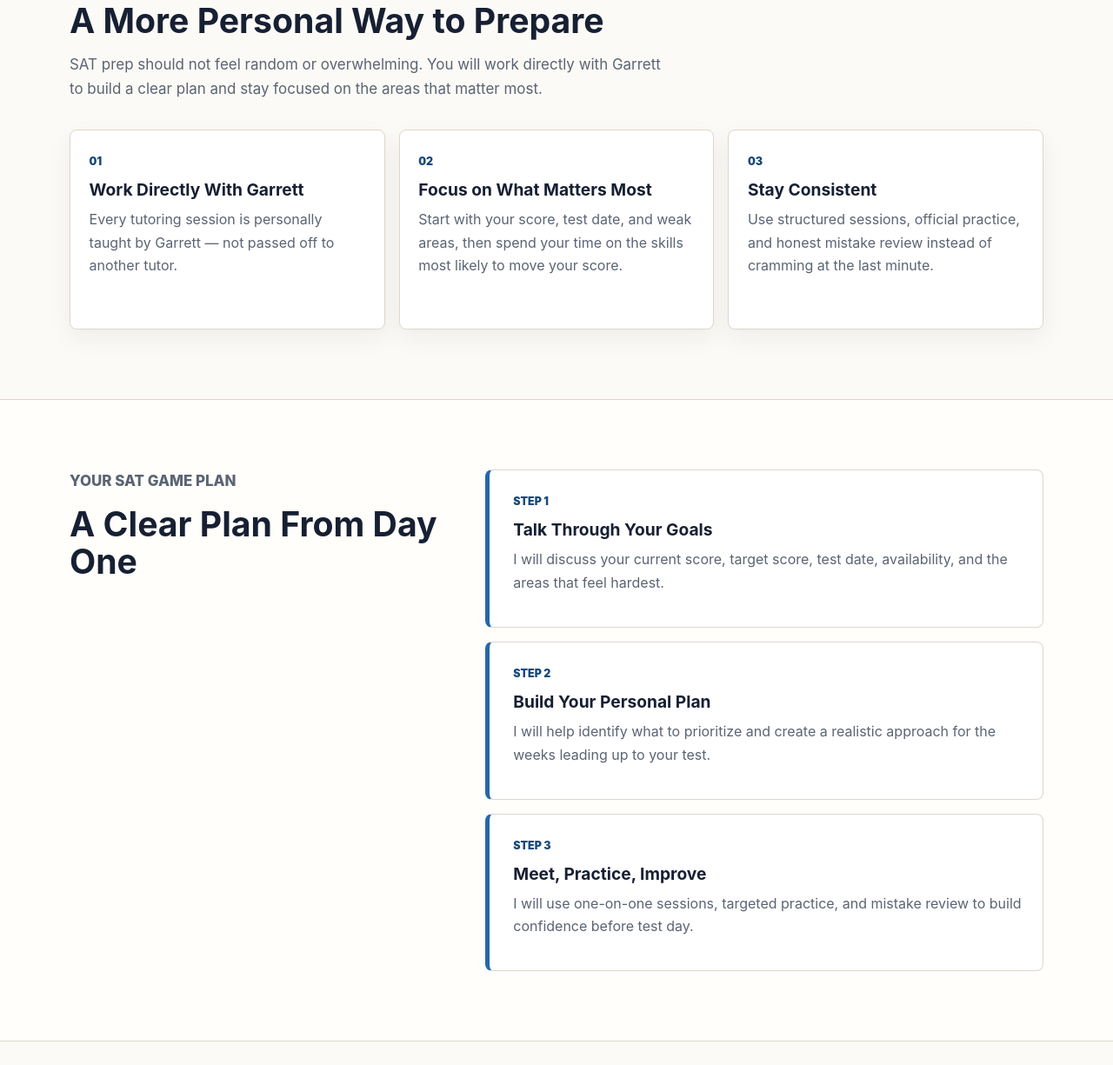
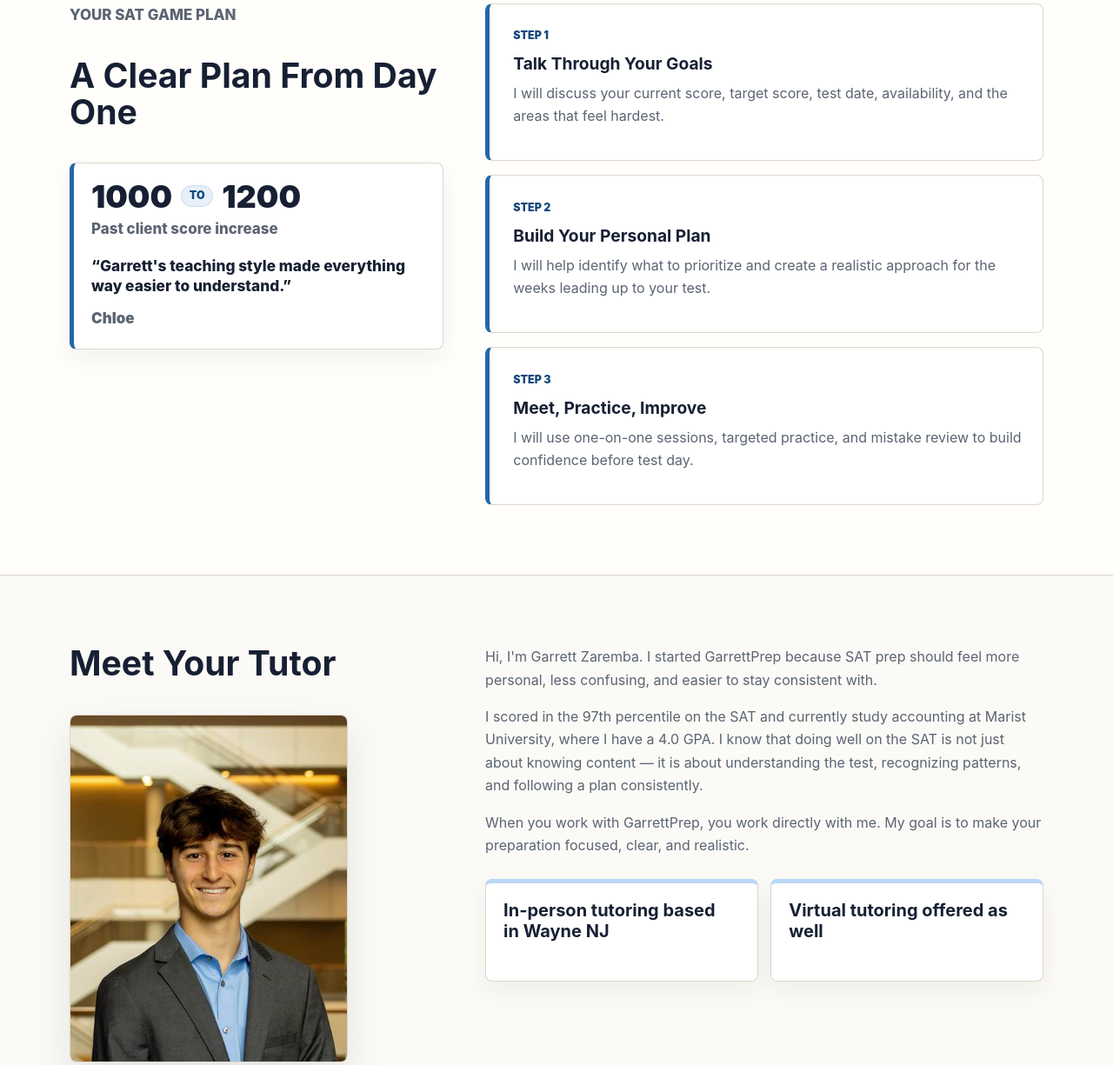
Before and after one commit to Garrettzar/garrettprepsolo-site, a plain HTML site: page index.html in a window 1280 px wide. Shown: the part 800-2025 px from the top of the page at 87% size. Drawn offline with Linux system fonts and the light colour scheme.

Commit message:
refine GarrettPrep landing page sections

```diff
--- a/index.html
+++ b/index.html
@@ -4,7 +4,7 @@
     <meta charset="utf-8">
     <meta name="viewport" content="width=device-width, initial-scale=1">
     <title>SAT Tutoring in Wayne, NJ | GarrettPrep</title>
-    <meta name="description" content="One-on-one SAT tutoring with Garrett Zaremba. Personalized virtual SAT prep for Wayne-area students. $55 per hour.">
+    <meta name="description" content="One-on-one SAT tutoring with Garrett Zaremba. Personalized in-person and virtual SAT prep for Wayne-area students. $55 per hour.">
     <link rel="icon" href="assets/favicon.svg" type="image/svg+xml">
     <link rel="preload" as="image" href="assets/garrett-zaremba-sat-tutor.jpg">
     <link rel="stylesheet" href="styles.css">
@@ -38,14 +38,14 @@
       <section class="hero section" id="top">
         <div class="section-shell hero-grid">
           <div class="hero-copy">
-            <p class="eyebrow">SAT TUTORING &bull; WAYNE, NJ &bull; VIRTUAL</p>
+            <p class="eyebrow">SAT TUTORING &bull; WAYNE, NJ &bull; IN-PERSON + VIRTUAL</p>
             <h1>One-on-One SAT Tutoring With <span class="marker-word">Garrett</span></h1>
             <p class="lead">Build a clear SAT plan around your current score, toughest areas, and test date &mdash; with every session taught directly by Garrett.</p>
             <div class="hero-actions" aria-label="Primary actions">
               <a class="button button-primary" href="#contact">Get Started</a>
               <a class="text-link" href="#contact">Email Garrett</a>
             </div>
-            <p class="small-note">Personalized virtual SAT tutoring &bull; $55/hour</p>
+            <p class="small-note">In-person + virtual SAT tutoring &bull; $55/hour</p>
           </div>
 
           <figure class="photo-frame">
@@ -58,40 +58,23 @@
         </div>
       </section>
 
-      <section class="section intro-section" aria-labelledby="personal-heading">
-        <div class="section-shell">
-          <div class="section-heading narrow">
-            <h2 id="personal-heading">A More Personal Way to Prepare</h2>
-            <p>SAT prep should not feel random or overwhelming. You will work directly with Garrett to build a clear plan and stay focused on the areas that matter most.</p>
-          </div>
-
-          <div class="card-grid">
-            <article class="info-card">
-              <span class="card-number">01</span>
-              <h3>Work Directly With Garrett</h3>
-              <p>Every tutoring session is personally taught by Garrett &mdash; not passed off to another tutor.</p>
-            </article>
-
-            <article class="info-card">
-              <span class="card-number">02</span>
-              <h3>Focus on What Matters Most</h3>
-              <p>Start with your score, test date, and weak areas, then spend your time on the skills most likely to move your score.</p>
-            </article>
-
-            <article class="info-card">
-              <span class="card-number">03</span>
-              <h3>Stay Consistent</h3>
-              <p>Use structured sessions, official practice, and honest mistake review instead of cramming at the last minute.</p>
-            </article>
-          </div>
-        </div>
-      </section>
-
       <section class="section plan-section" id="how-it-works" aria-labelledby="plan-heading">
         <div class="section-shell plan-grid">
-          <div class="section-heading">
+          <div class="section-heading plan-intro">
             <p class="eyebrow">YOUR SAT GAME PLAN</p>
             <h2 id="plan-heading">A Clear Plan From Day One</h2>
+            <article class="success-story" aria-label="Chloe SAT score improvement">
+              <div class="score-jump" aria-label="Score increased from 1000 to 1200">
+                <span>1000</span>
+                <span class="score-arrow">to</span>
+                <span>1200</span>
+              </div>
+              <p class="story-label">Past client score increase</p>
+              <blockquote>
+                <p>&ldquo;Garrett's teaching style made everything way easier to understand.&rdquo;</p>
+              </blockquote>
+              <p class="story-name">Chloe</p>
+            </article>
           </div>
 
           <ol class="step-list">
@@ -128,12 +111,14 @@
             <p>I scored in the 97th percentile on the SAT and currently study accounting at Marist University, where I have a 4.0 GPA. I know that doing well on the SAT is not just about knowing content &mdash; it is about understanding the test, recognizing patterns, and following a plan consistently.</p>
             <p>When you work with GarrettPrep, you work directly with me. My goal is to make your preparation focused, clear, and realistic.</p>
 
-            <ul class="credential-list" aria-label="Garrett credentials">
-              <li>97th Percentile SAT Score</li>
-              <li>4.0 GPA at Marist University</li>
-              <li>One-on-One SAT Tutoring</li>
-              <li>Based in Wayne, NJ</li>
-            </ul>
+            <div class="tutoring-mode-grid" aria-label="Tutoring options">
+              <article class="mode-card">
+                <h3>In-person tutoring based in Wayne NJ</h3>
+              </article>
+              <article class="mode-card">
+                <h3>Virtual tutoring offered as well</h3>
+              </article>
+            </div>
           </div>
         </div>
       </section>
@@ -147,7 +132,7 @@
           <article class="pricing-card">
             <p class="pricing-label">One-on-One SAT Tutoring</p>
             <p class="price">$55 <span>/ hour</span></p>
-            <p>No long-term contract, no confusing package maze, and no pressure. Start by reaching out, and I can talk through your student's goals, availability, and whether GarrettPrep is a good fit.</p>
+            <p>Start by reaching out, and I can talk through your student's goals, availability, and whether in-person or virtual tutoring is the best fit.</p>
             <a class="button button-primary" href="#contact">Start the Conversation</a>
           </article>
         </div>
@@ -204,7 +189,7 @@
           <p>One-on-one SAT tutoring with Garrett</p>
         </div>
         <div>
-          <p>Wayne, NJ &bull; Virtual Sessions</p>
+          <p>Wayne, NJ &bull; In-person and virtual sessions</p>
           <a href="mailto:garrettprep@gmail.com">garrettprep@gmail.com</a>
         </div>
       </div>
--- a/styles.css
+++ b/styles.css
@@ -347,7 +347,6 @@ h3 {
   text-align: right;
 }
 
-.intro-section,
 .pricing-section {
   background: var(--bg);
 }
@@ -356,21 +355,13 @@ h3 {
   max-width: 680px;
 }
 
-.section-heading.narrow {
-  margin-bottom: 2rem;
-}
-
 .section-heading p {
   color: var(--muted);
   font-size: 1.06rem;
 }
 
-.card-grid {
-  display: grid;
-  gap: 1rem;
-}
-
-.info-card,
+.success-story,
+.mode-card,
 .pricing-card,
 .form-panel {
   background: var(--surface-strong);
@@ -379,19 +370,13 @@ h3 {
   box-shadow: 0 10px 28px rgba(23, 32, 51, 0.06);
 }
 
-.info-card {
-  min-height: 230px;
-  padding: 1.35rem;
-}
-
-.info-card p,
 .pricing-card p,
 .about-copy p,
-.step-list p {
+.step-list p,
+.success-story .story-label {
   color: var(--muted);
 }
 
-.card-number,
 .step-kicker,
 .pricing-label {
   display: inline-block;
@@ -415,6 +400,66 @@ h3 {
 .contact-grid {
   display: grid;
   gap: 2rem;
+}
+
+.plan-intro {
+  display: grid;
+  gap: 1.25rem;
+}
+
+.success-story {
+  max-width: 430px;
+  padding: 1.25rem;
+  border-left: 5px solid var(--accent);
+}
+
+.score-jump {
+  display: flex;
+  flex-wrap: wrap;
+  align-items: center;
+  gap: 0.65rem;
+  margin-bottom: 0.4rem;
+}
+
+.score-jump span {
+  color: var(--ink);
+  font-size: 2.25rem;
+  font-weight: 900;
+  line-height: 1;
+}
+
+.score-jump .score-arrow {
+  padding: 0.32rem 0.52rem;
+  background: var(--accent-soft);
+  border: 1px solid #c9dced;
+  border-radius: 999px;
+  color: var(--accent-dark);
+  font-size: 0.78rem;
+  text-transform: uppercase;
+}
+
+.story-label {
+  margin-bottom: 1rem;
+  font-size: 0.85rem;
+  font-weight: 800;
+}
+
+.success-story blockquote {
+  margin: 0;
+}
+
+.success-story blockquote p {
+  margin-bottom: 0.8rem;
+  color: var(--ink);
+  font-size: 1.08rem;
+  font-weight: 800;
+  line-height: 1.35;
+}
+
+.story-name {
+  margin: 0;
+  color: var(--accent-dark);
+  font-weight: 900;
 }
 
 .step-list {
@@ -460,23 +505,24 @@ h3 {
   object-position: 50% 28%;
 }
 
-.credential-list {
-  display: flex;
-  flex-wrap: wrap;
-  gap: 0.7rem;
+.tutoring-mode-grid {
+  display: grid;
+  gap: 0.9rem;
   margin: 1.6rem 0 0;
-  padding: 0;
-  list-style: none;
 }
 
-.credential-list li {
-  padding: 0.55rem 0.75rem;
-  background: var(--accent-soft);
-  border: 1px solid #c9dced;
-  border-radius: var(--radius);
-  color: var(--accent-dark);
-  font-size: 0.92rem;
-  font-weight: 800;
+.mode-card {
+  min-height: 118px;
+  padding: 1.25rem;
+  border-top: 5px solid var(--marker);
+}
+
+.mode-card h3 {
+  max-width: 260px;
+  margin: 0;
+  color: var(--ink);
+  font-size: 1.25rem;
+  line-height: 1.18;
 }
 
 .pricing-card {
@@ -645,6 +691,15 @@ textarea[aria-invalid="true"] {
   .hero {
     padding-top: 3rem;
   }
+
+  .success-story,
+  .about-photo {
+    max-width: 100%;
+  }
+
+  .score-jump span {
+    font-size: 2rem;
+  }
 }
 
 @media (min-width: 700px) {
@@ -656,8 +711,8 @@ textarea[aria-invalid="true"] {
     font-size: 2.45rem;
   }
 
-  .card-grid {
-    grid-template-columns: repeat(3, minmax(0, 1fr));
+  .tutoring-mode-grid {
+    grid-template-columns: repeat(2, minmax(0, 1fr));
   }
 
   .footer-grid {
```
